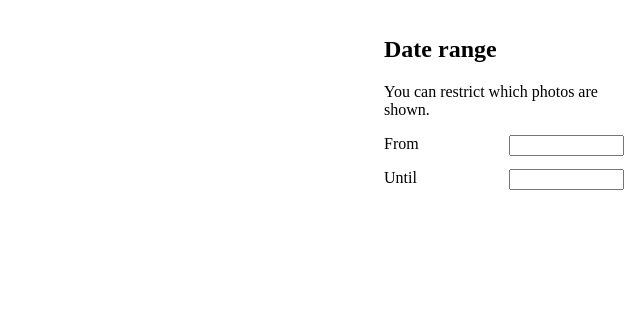
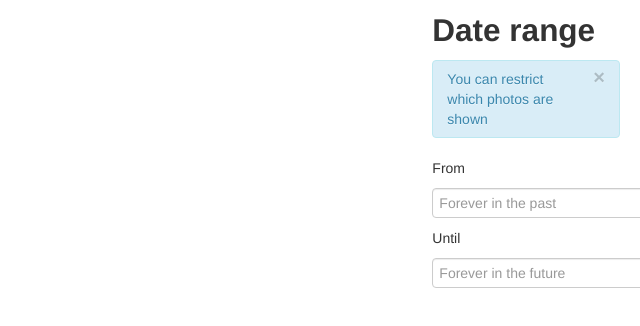
Before and after one commit to wehlutyk/photos-map, a plain HTML site: page index.html in a window 1280 px wide. Shown: the whole page, without its empty margins (640-1280 px from the left). Drawn offline with Linux system fonts and the light colour scheme; no server answers.

Commit message:
Move to bootstrap for styles

```diff
--- a/css/style.css
+++ b/css/style.css
@@ -2,23 +2,11 @@
   height: 800px;
 }
 
-#control {
-  float: right;
-  width: 15em;
-  padding: 1em;
+.container-fluid {
+  padding-left: 0;
 }
 
-.datepicker {
-  width: 8em;
-  float: right;
-}
-
-body {
-  margin: 0;
-  padding: 0;
-}
-
-#summary div p {
-  padding: 0;
-  margin: 0;
-}
+/*body {*/
+  /*margin: 0;*/
+  /*padding: 0;*/
+/*}*/
--- a/index.html
+++ b/index.html
@@ -1,22 +1,35 @@
 <!DOCTYPE html>
-<html>
+ <html lang="en">
   <head>
     <meta charset="utf-8">
     <link rel="stylesheet" href="lib/leaflet/leaflet-0.5.1.css" />
     <link rel="stylesheet" href="lib/jquery-ui/css/smoothness/jquery-ui-1.10.3.custom.min.css" />
+    <link rel="stylesheet" href="lib/bootstrap/css/bootstrap.min.css" />
     <link rel="stylesheet" href="css/style.css" />
   </head>
   <body>
-    <div id="control">
-      <h2>Date range</h2>
-      <p>You can restrict which photos are shown.</p>
-      <p>From <input type="text" class="datepicker" id="date-from" /></p>
-      <p>Until <input type="text" class="datepicker" id="date-until" /></p>
+    <div class="container-fluid">
+      <div class="row-fluid">
+        <div class="span10">
+          <div id="map"></div>
+        </div>
+        <div class="span2">
+          <div id="control">
+            <h2>Date range</h2>
+            <div class="alert alert-info" data-dismiss="alert">
+              <button type="button" class="close" data-dismiss="alert">&times;</button>
+              You can restrict which photos are shown
+            </div>
+            <p>From</p> <input type="text" placeholder="Forever in the past" class="datepicker" id="date-from" />
+            <p>Until</p> <input type="text" placeholder="Forever in the future" class="datepicker" id="date-until" />
+          </div>
+        </div>
+      </div>
     </div>
-    <div id="map"></div>
 
     <script src="lib/jquery/js/jquery-2.0.2.min.js"></script>
     <script src="lib/jquery-ui/js/jquery-ui-1.10.3.custom.min.js"></script>
+    <script src="lib/bootstrap/js/bootstrap.min.js"></script>
     <script src="lib/leaflet/leaflet-0.5.1.js"></script>
     <script src="js/map-photos.js"></script>
   </body>
```
